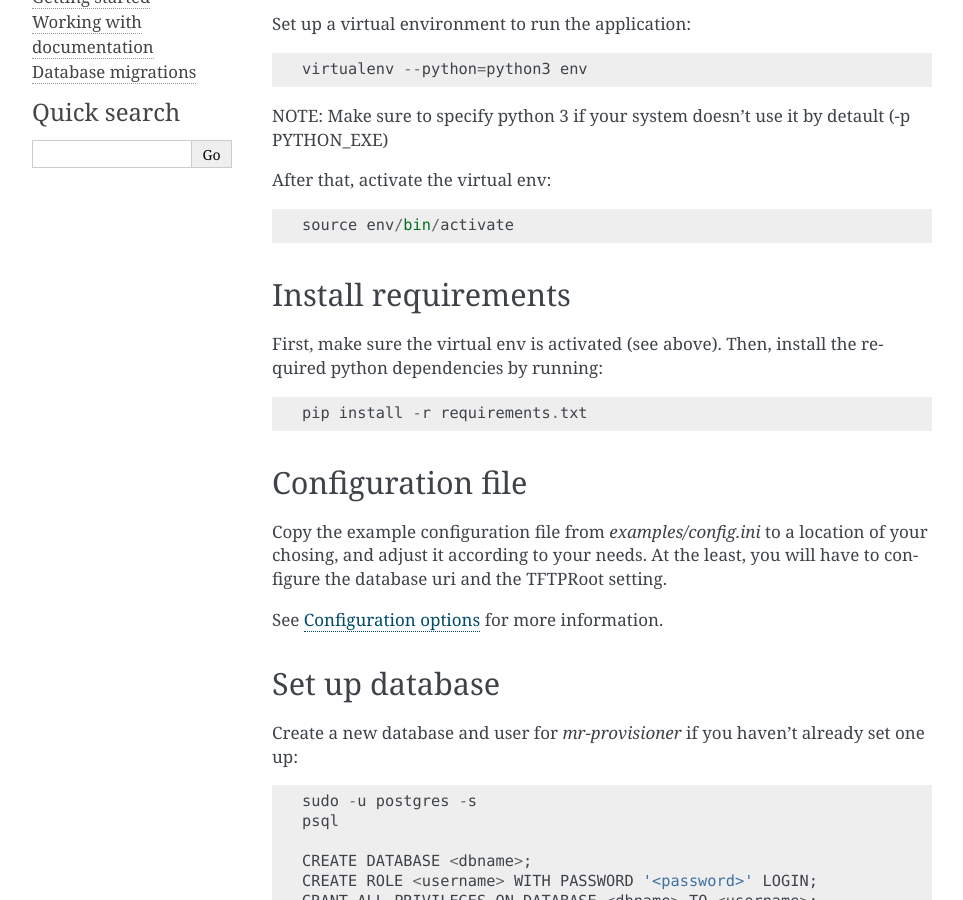
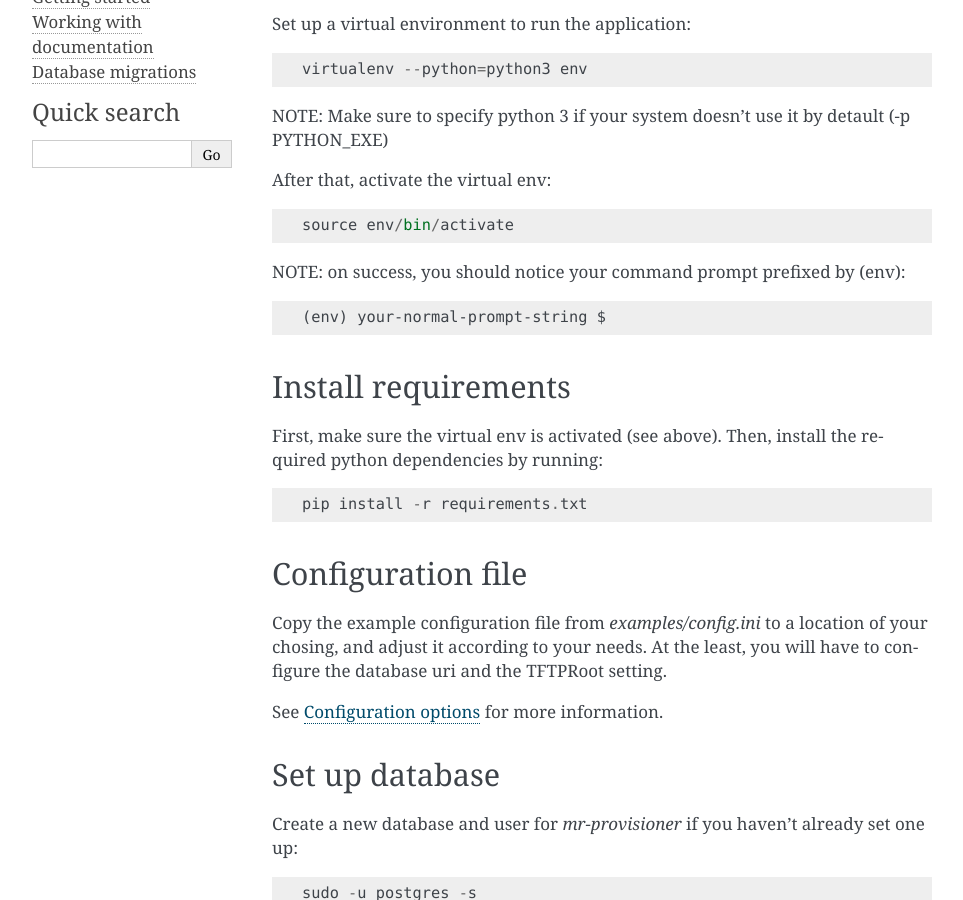
Before and after one commit to mr-provisioner/mr-provisioner, a Sphinx documentation site: the page built from docs/getting_started.rst, in a window 1280 px wide and 900 px high, scrolled down 714 px. Shown: the whole window, without its empty margins (148-1111 px from the left). Built offline with Sphinx 7.4.7, drawn with Linux system fonts in a browser that asks for light colours.

Commit message:
Update getting_started.rst

```diff
--- a/docs/getting_started.rst
+++ b/docs/getting_started.rst
@@ -37,6 +37,9 @@ After that, activate the virtual env::
 
     source env/bin/activate
 
+NOTE: on success, you should notice your command prompt prefixed by (env)::
+
+    (env) your-normal-prompt-string $
 
 Install requirements
 --------------------
```
